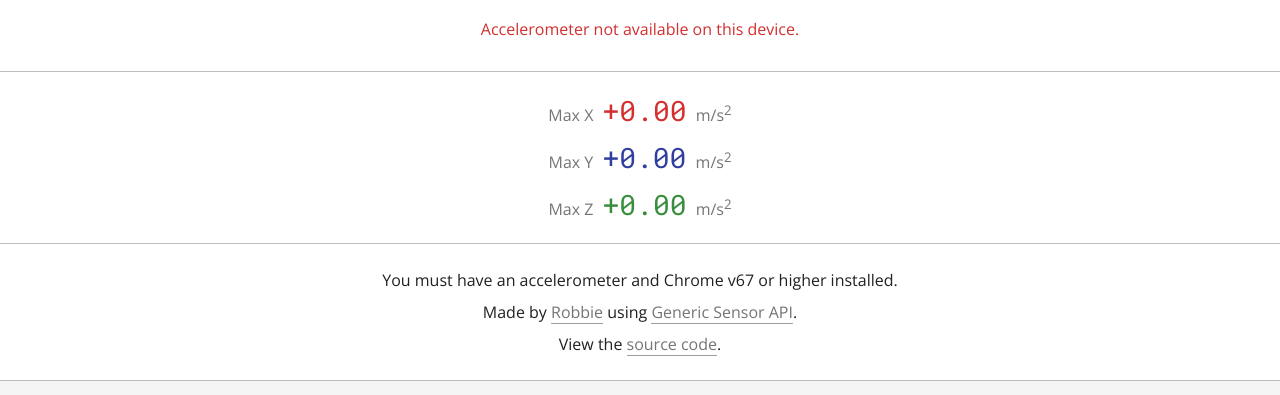
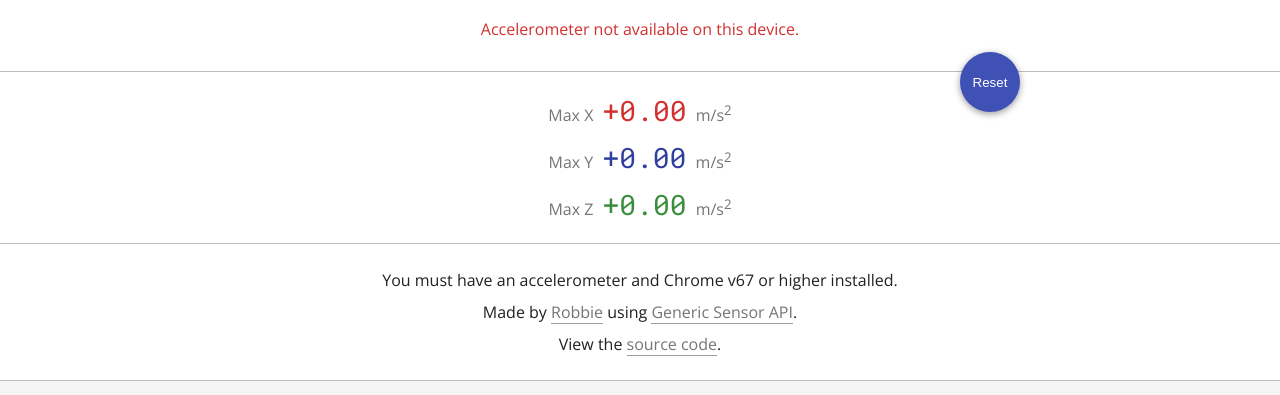
Before and after one commit to robbiejaeger/generic-sensor, a website: page public/index.html in a window 1280 px wide. Shown: the part 395-790 px from the top of the page. Drawn offline with nearby package versions, Linux system fonts and the light colour scheme.

Commit message:
Add rough styling for reset max button

```diff
--- a/public/index.html
+++ b/public/index.html
@@ -22,6 +22,8 @@
   </section>
 
   <section id="max-values">
+    <button id="reset-max">Reset</button>
+
     <p class="value"><span class="units">Max X</span> <span id="x-max">+0.00</span> <span class="units">m/s<sup>2</sup></span></p>
     <p class="value"><span class="units">Max Y</span> <span id="y-max">+0.00</span> <span class="units">m/s<sup>2</sup></span></p>
     <p class="value"><span class="units">Max Z</span> <span id="z-max">+0.00</span> <span class="units">m/s<sup>2</sup></span></p>
--- a/public/styles.css
+++ b/public/styles.css
@@ -77,6 +77,10 @@ a {
 
 /* MAX VALUES DISPLAY */
 
+#max-values {
+  position: relative;
+}
+
 #max-values .units {
   font-size: 1em;
 }
@@ -92,6 +96,19 @@ a {
   margin: 0 5px;
 }
 
+#reset-max {
+  background-color: #3F51B5;
+  box-shadow: 0 2px 7px rgba(0,0,0,0.4);
+  color: #FFF;
+  border: none;
+  border-radius: 50%;
+  position: absolute;
+  height: 60px;
+  width: 60px;
+  top: -20px;
+  left: 75%;
+}
+
 /* OTHER INFO */
 
 .other-info {
```
